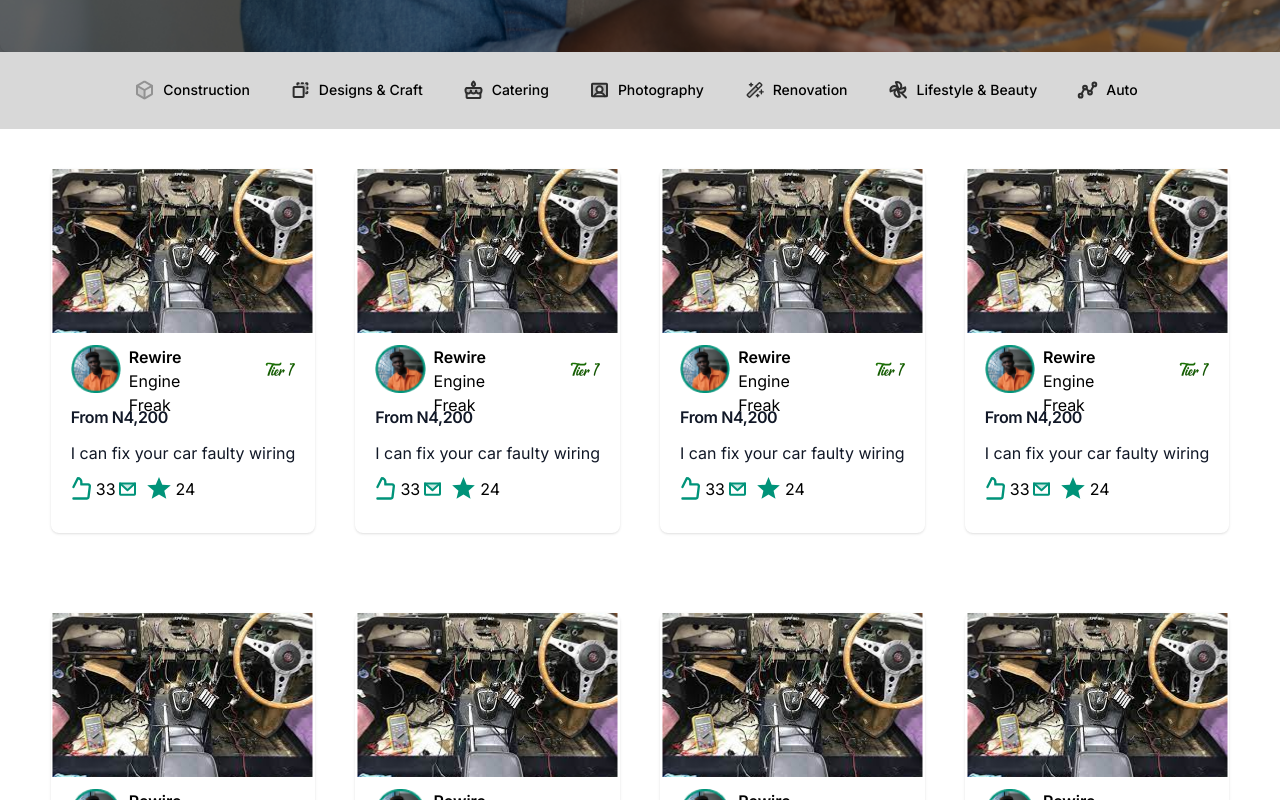
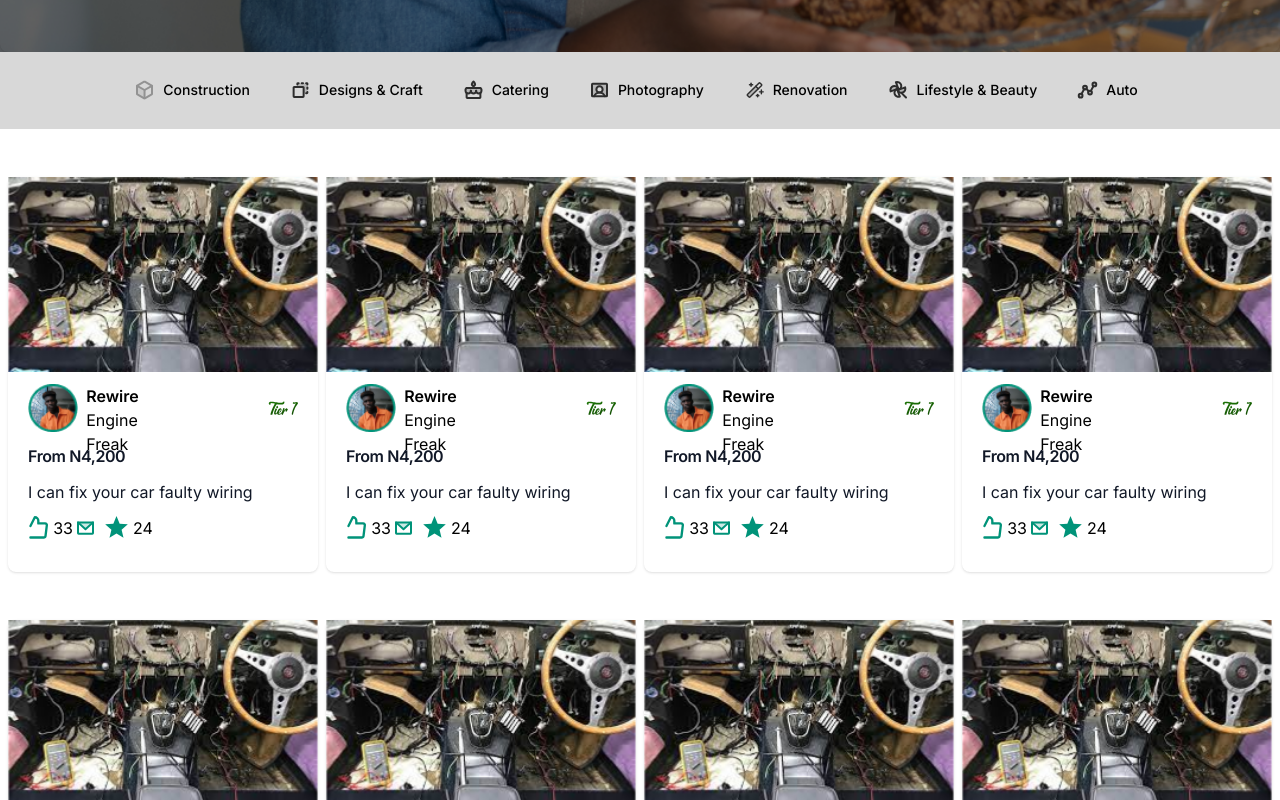
Before and after one commit to helpmeetapp/sabilist-frontend, a Next.js app: page / in a window 1280 px wide. Shown: the part 760-1560 px from the top of the page. Built offline with nearby package versions, Linux system fonts and the light colour scheme.

Commit message:
landing page adjustments

```diff
--- a/src/app/page.tsx
+++ b/src/app/page.tsx
@@ -174,16 +174,16 @@ export default function Home() {
       {/* Catalogues */}
 
       <section className="bg-white">
-        <div className=" flex flex-wrap justify-between mx-auto">
-          <div className="grid grid-cols-2 sm:grid-cols-3 md:grid-cols-3 lg:grid-cols-4 gap-10 mx-auto mb-10">
+        <div className="justify-between mx-auto">
+          <div className="grid grid-cols-1 sm:grid-cols-2 md:grid-cols-3 lg:grid-cols-4 gap-2 mx-auto mb-10 p-2">
             {catalogues.map((catalogue) => (
               <div
                 key={catalogue.id}
-                className="w-full max-w-sm rounded-lg shadow mt-10"
+                className="w-full md:max-w-sm rounded-lg shadow mt-10"
               >
                 <a href="#">
                   <img
-                    className="mb-3 mx-auto"
+                    className="mb-3  w-full mx-auto"
                     src={catalogue.image}
                     alt={catalogue.image}
                   />
```
